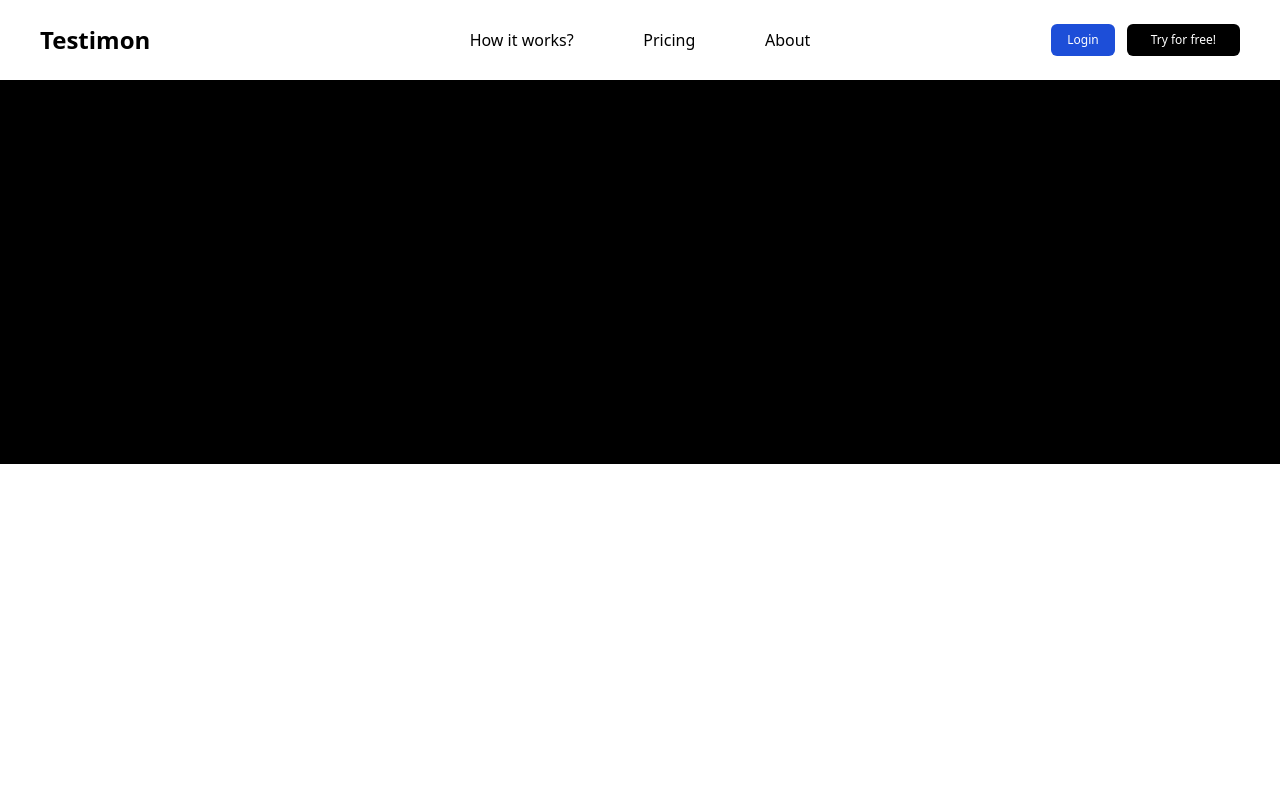
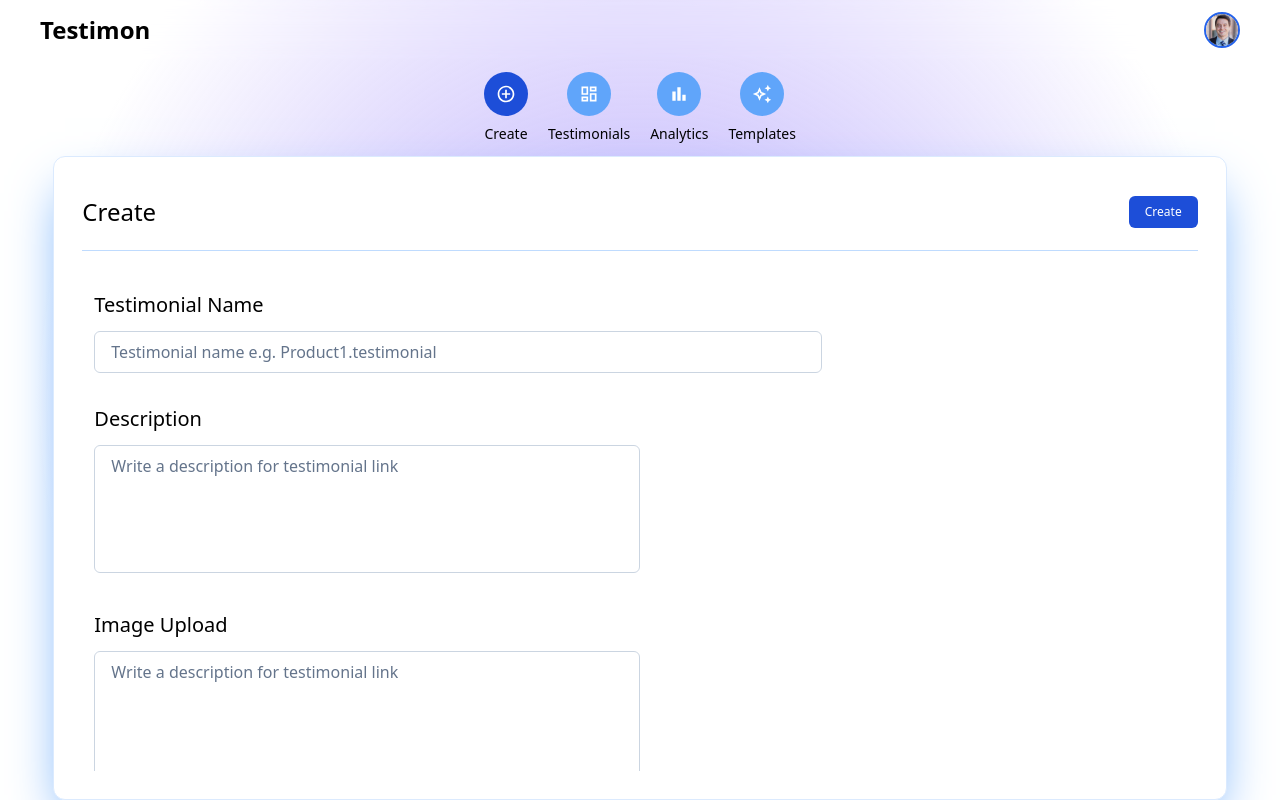
Before and after one commit to ronak-pal1/Testimo, a React (Vite) app: page /dashboard in a window 1280 px wide. Built offline with nearby package versions, Linux system fonts and the light colour scheme.

Commit message:
Dashboard added

```diff
--- a/src/App.tsx
+++ b/src/App.tsx
@@ -2,17 +2,21 @@ import { BrowserRouter, Routes, Route } from "react-router-dom";
 import Layout from "./pages/Layout";
 import Homepage from "./pages/Homepage";
 import NotFound from "./pages/NotFound";
+import Dashboard from "./pages/Dashboard";
 
 const App = () => {
   return (
+    <>
       <BrowserRouter>
         <Routes>
           <Route path="/" element={<Layout />}>
             <Route index element={<Homepage />} />
             <Route path="*" element={<NotFound />} />
           </Route>
+          <Route path="/dashboard" element={<Dashboard />} />
         </Routes>
       </BrowserRouter>
+    </>
   );
 };
 
--- /dev/null
+++ b/src/pages/Dashboard.tsx
@@ -0,0 +1,109 @@
+import PROFILE from "../assets/profile.jpeg";
+import AddCircleOutlineOutlinedIcon from "@mui/icons-material/AddCircleOutlineOutlined";
+import DashboardOutlinedIcon from "@mui/icons-material/DashboardOutlined";
+import BarChartOutlinedIcon from "@mui/icons-material/BarChartOutlined";
+import AutoAwesomeOutlinedIcon from "@mui/icons-material/AutoAwesomeOutlined";
+import { Link } from "react-router-dom";
+
+const Dashboard = () => {
+  return (
+    <>
+      {/* Background gradient */}
+      <div className="w-full h-screen bg-hero fixed top-0 left-0 bg- -z-30"></div>
+
+      {/* dashboard */}
+      <div className="w-full h-screen flex flex-col flex-1 overflow-y-hidden">
+        {/* dashboard header */}
+        <header className="flex flex-[0.1] justify-between items-center px-10 py-3 backdrop-blur-md">
+          <div>
+            <Link to={"/"} className="text-2xl font-bold">
+              Testimon
+            </Link>
+          </div>
+
+          <div className="flex">
+            <img
+              src={PROFILE}
+              alt="profile"
+              className="w-9 rounded-full border-2 border-blue-600"
+            />
+          </div>
+        </header>
+        <div className="flex flex-0.9 h-full">
+          <div className="w-full h-full flex flex-1 flex-col items-center">
+            <div className="flex h-full flex-[0.1] items-center py-3 rounded-xl space-x-5">
+              {/* dashboard buttons */}
+              <div className="flex flex-col items-center justify-center">
+                <div className="bg-blue-700 w-fit flex items-center justify-center rounded-full text-center p-3 cursor-pointer">
+                  <AddCircleOutlineOutlinedIcon
+                    fontSize="small"
+                    htmlColor="white"
+                  />
+                </div>
+                <p className="text-sm mt-2">Create</p>
+              </div>
+              <div className="flex flex-col items-center justify-center ">
+                <div className="bg-blue-400 w-fit flex items-center justify-center rounded-full text-center p-3 cursor-pointer">
+                  <DashboardOutlinedIcon fontSize="small" htmlColor="white" />
+                </div>
+                <p className="text-sm mt-2">Testimonials</p>
+              </div>
+              <div className="flex flex-col items-center justify-center">
+                <div className="bg-blue-400 w-fit flex items-center justify-center rounded-full text-center p-3 cursor-pointer">
+                  <BarChartOutlinedIcon fontSize="small" htmlColor="white" />
+                </div>
+                <p className="text-sm mt-2">Analytics</p>
+              </div>
+              <div className="flex flex-col items-center justify-center">
+                <div className="bg-blue-400 w-fit flex items-center justify-center rounded-full text-center p-3 cursor-pointer">
+                  <AutoAwesomeOutlinedIcon fontSize="small" htmlColor="white" />
+                </div>
+                <p className="text-sm mt-2">Templates</p>
+              </div>
+            </div>
+
+            {/* main dashboard */}
+            <div className="flex flex-[0.9] flex-col bg-white w-11/12 h-full border border-blue-100 rounded-xl shadow-2xl shadow-blue-400 px-7 py-7">
+              <div className="w-full flex flex-col flex-[1]  h-full">
+                <div className="flex flex-[0.1] justify-between items-center border-b border-blue-200 pb-3">
+                  <h1 className="text-2xl font-extralight">Create</h1>
+                  <button className="bg-blue-700 text-white px-4 py-2 text-xs transition-transform hover:scale-110 rounded-md">
+                    Create
+                  </button>
+                </div>
+
+                <div className="mt-10 mx-3 space-y-8 flex flex-col flex-[0.9] h-full overflow-y-scroll ">
+                  <div className="">
+                    <p className="mb-3 text-xl font-light">Testimonial Name</p>
+                    <input
+                      type="text"
+                      className="w-2/3 border border-slate-300 rounded-md placeholder:text-slate-500 px-4 py-2"
+                      placeholder="Testimonial name e.g. Product1.testimonial"
+                    />
+                  </div>
+                  <div className="">
+                    <p className="mb-3 text-xl font-light">Description</p>
+                    <textarea
+                      className="border border-slate-300 rounded-md w-2/4 h-32 placeholder:text-slate-500 px-4 py-2 resize-none"
+                      placeholder="Write a description for testimonial link"
+                    />
+                  </div>
+
+                  <div className="">
+                    <p className="mb-3 text-xl font-light">Image Upload</p>
+                    <textarea
+                      className="border border-slate-300 rounded-md w-2/4 h-32 placeholder:text-slate-500 px-4 py-2 resize-none"
+                      placeholder="Write a description for testimonial link"
+                    />
+                  </div>
+                </div>
+              </div>
+            </div>
+          </div>
+        </div>
+      </div>
+    </>
+  );
+};
+
+export default Dashboard;
```
Lines whose indentation alone changed are shown as unchanged.
